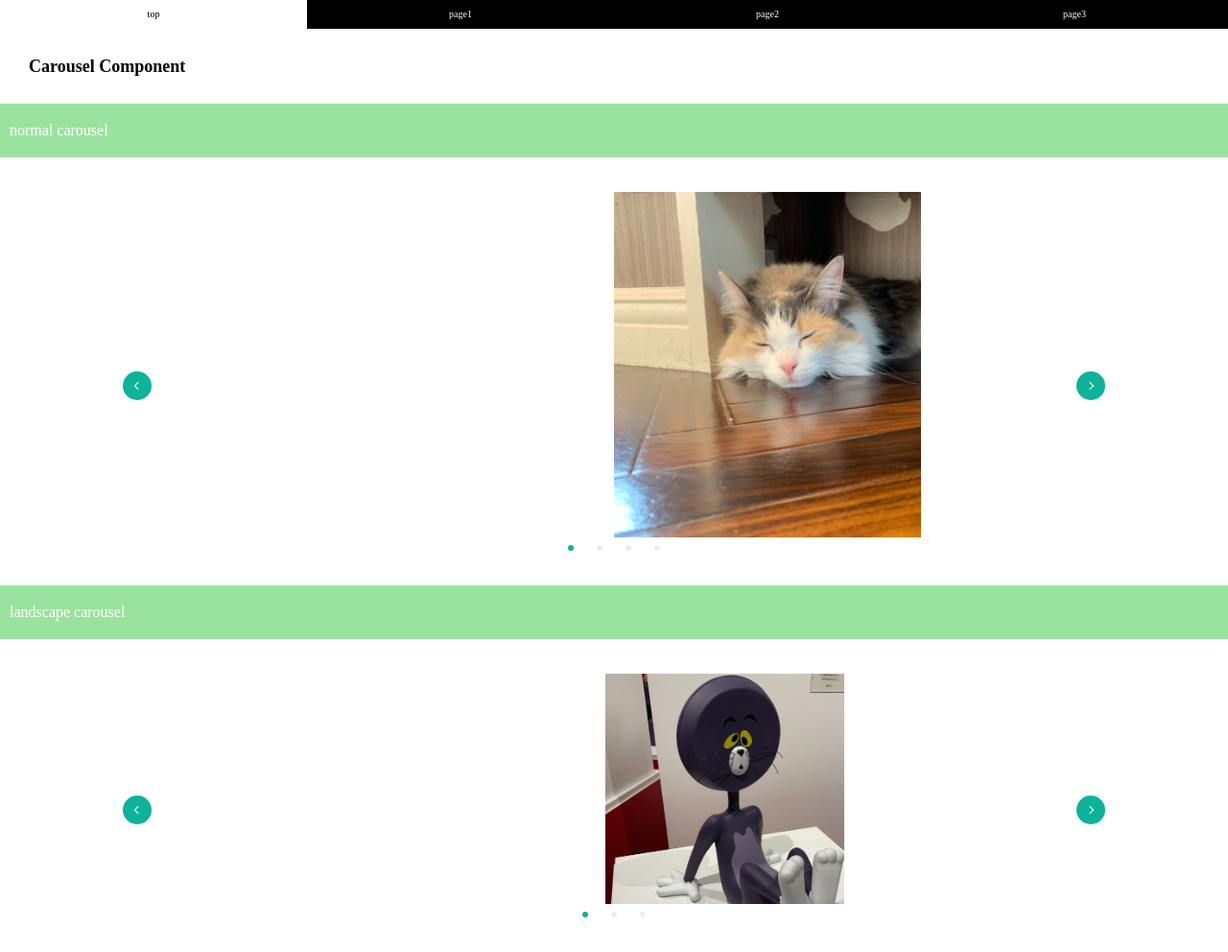
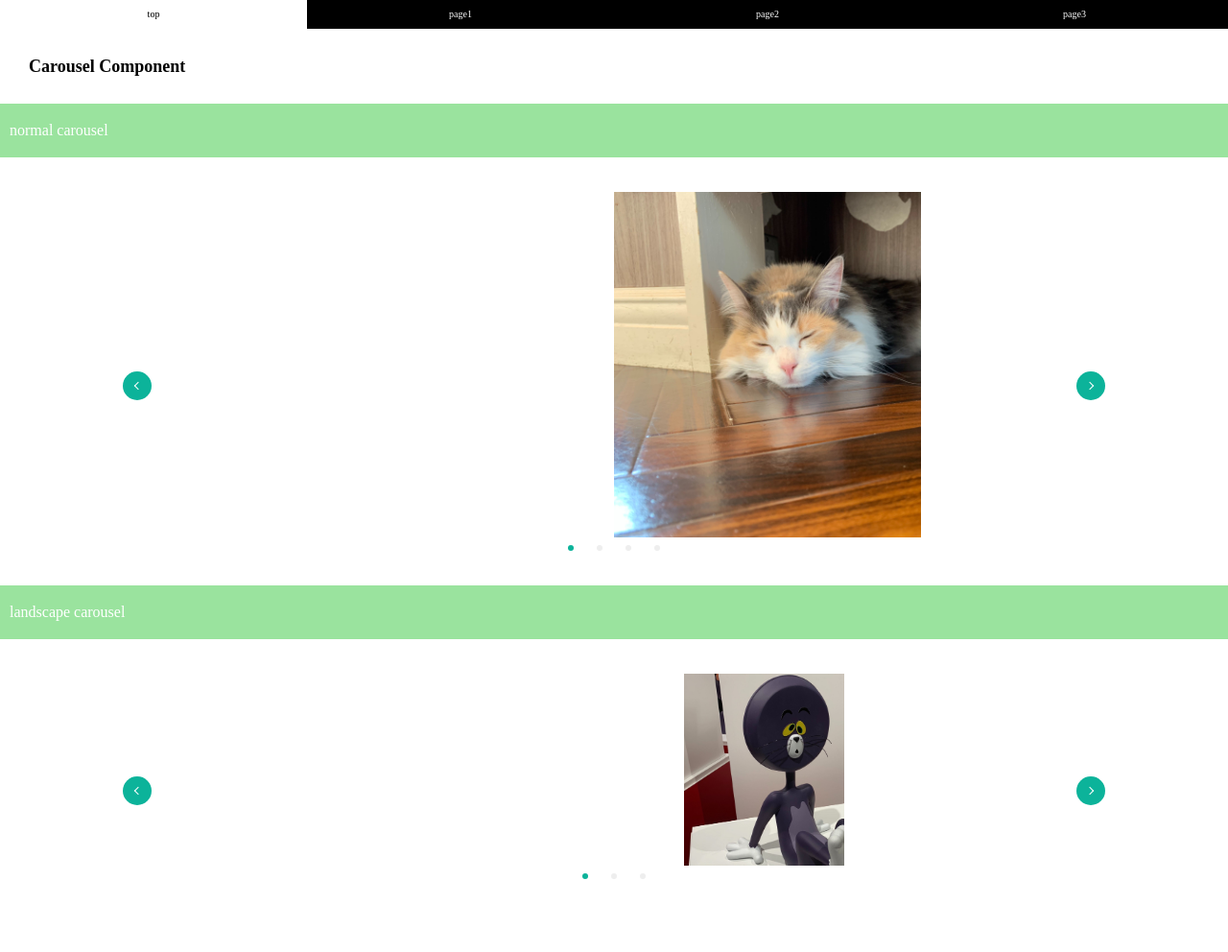
Before and after one commit to yk57-miya/react-example-project, a React app: page /page2 in a window 1280 px wide. Shown: the whole page at 96% size. After the commit the page ends 952 px from the top, so only its background shows below. Built offline with nearby package versions, Linux system fonts and the light colour scheme.

Commit message:
一旦コミット

```diff
--- a/public/index.css
+++ b/public/index.css
@@ -215,16 +215,9 @@ html {
       height: 100%;
     }
 
-.Carousel__Custom {
-    position: absolute;
-    top: 0;
-    right: 10%;
-    bottom: 0;
-    left: 10%;
-  }
-
 .Carousel__Arrow {
-    width: 100%;
+    width: 30px;
+    height: 30px;
     position: absolute;
     top: 50%;
     cursor: pointer;
@@ -252,6 +245,10 @@ html {
       border-right: 1px solid #fff;
     }
 
+.Carousel__Arrow--prev {
+      left: 10%;
+    }
+
 .Carousel__Arrow--prev::before {
         left: 0;
       }
@@ -261,6 +258,10 @@ html {
         -webkit-transform: rotate(-135deg);
                 transform: rotate(-135deg);
       }
+
+.Carousel__Arrow--next {
+      right: 10%;
+    }
 
 .Carousel__Arrow--next::before {
         right: 0;
--- a/src/components/Carousel/Carousel.css
+++ b/src/components/Carousel/Carousel.css
@@ -33,16 +33,9 @@
     }
   }
 
-  &__Custom {
-    position: absolute;
-    top: 0;
-    right: 10%;
-    bottom: 0;
-    left: 10%;
-  }
-
   &__Arrow {
-    width: 100%;
+    width: 30px;
+    height: 30px;
     position: absolute;
     top: 50%;
     cursor: pointer;
@@ -70,6 +63,8 @@
     }
 
     &--prev {
+      left: 10%;
+
       &::before {
         left: 0;
       }
@@ -81,6 +76,8 @@
     }
 
     &--next {
+      right: 10%;
+
       &::before {
         right: 0;
       }
--- a/src/components/Carousel/index.js
+++ b/src/components/Carousel/index.js
@@ -54,15 +54,15 @@ class Carousel extends Component {
   }
 
   shouldComponentUpdate(nextProps, nextState) {
-    if (nextProps.carouselDate !== this.props.carouselDate || nextState.styleItem !== this.state.styleItem) {
+    if (nextProps.carouselDate !== this.props.carouselDate || nextState !== this.state) {
       return true;
     }
     return false;
   }
 
   handleItemClick = (e, id) => {
+    console.log(e);
     e.preventDefault();
-    this.width = e.target.clientWidth;
     this.getStyle(id);
   };
 
@@ -99,7 +99,7 @@ class Carousel extends Component {
           <ul className="Carousel__List" style={ this.state.styleItem }>{
             this.props.carouselDate.map((item, i) => {
               return (
-                <li ref={ node => this.itemRef = node } key={ i } className="Carousel__Item">
+                <li ref={ node => this.itemRef = node } key={ i } className="Carousel__Item" onClick={ e => this.handleItemClick(e, i) }>
                   <span>{ item.title }</span>
                   <img src={ `./img/${item.image_url}` } alt={ item.title } />
                 </li>
@@ -107,10 +107,8 @@ class Carousel extends Component {
             })
           }</ul>
         </div>
-        <div className="Carousel__Custom">
-          <div className="Carousel__Arrow Carousel__Arrow--prev" onClick={ e => this.handlePrevArrowClick(e, this.state.currentId) }></div>
-          <div className="Carousel__Arrow Carousel__Arrow--next" onClick={ e => this.handleNextArrowClick(e, this.state.currentId) }></div>
-        </div>
+        <div className="Carousel__Arrow Carousel__Arrow--prev" onClick={ e => this.handlePrevArrowClick(e, this.state.currentId) }></div>
+        <div className="Carousel__Arrow Carousel__Arrow--next" onClick={ e => this.handleNextArrowClick(e, this.state.currentId) }></div>
         <div className="Carousel__Pager">{
           this.props.carouselDate.map((item, i) => {
             const Pager = classNames('Carousel__Page', {
--- a/src/constants/index.js
+++ b/src/constants/index.js
@@ -13,11 +13,11 @@ export default {
   landscapeCarousel: {
     desktop: {
       unitWidth: 480,
-      unitHeight: 240
+      unitHeight: 200
     },
     mobile: {
       unitWidth: 320,
-      unitHeight: 160
+      unitHeight: 100
     },
   },
 };
```
